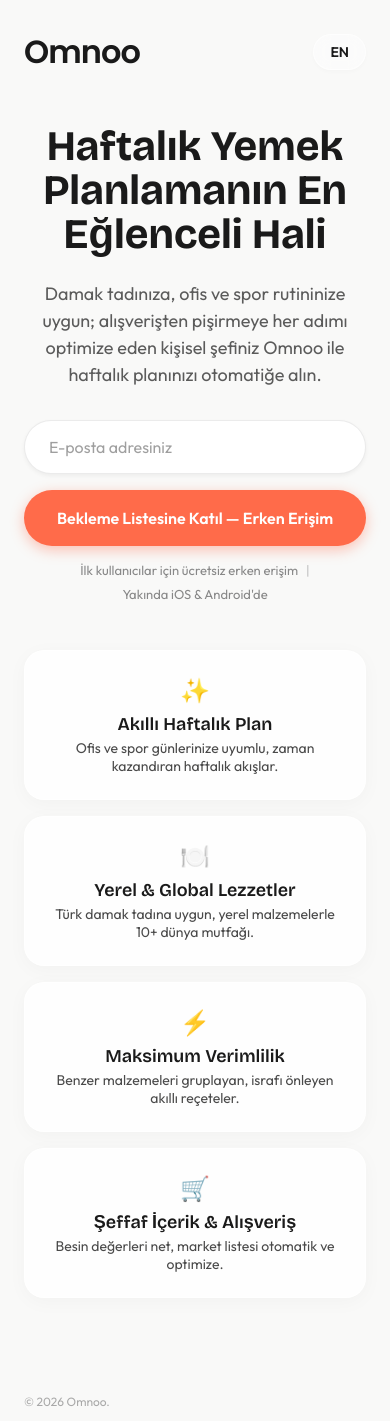
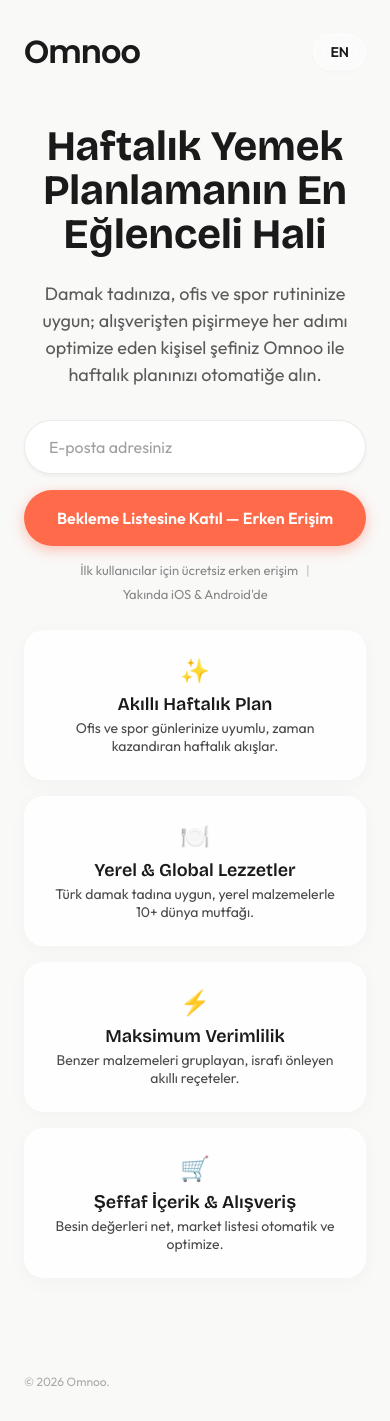
Before and after one commit to togay-aytemiz/omnoo-landing, a Next.js app: page / in a window 390 px wide. Built offline with nearby package versions, Linux system fonts and the light colour scheme.

Commit message:
Fix mobile features grid spacing

```diff
--- a/src/components/LandingPage.module.css
+++ b/src/components/LandingPage.module.css
@@ -107,7 +107,7 @@
     display: grid;
     grid-template-columns: 1fr;
     gap: var(--spacing-md);
-    margin-top: var(--spacing-xl);
+    margin-top: var(--spacing-sm);
     max-width: 600px;
 }
 
```
